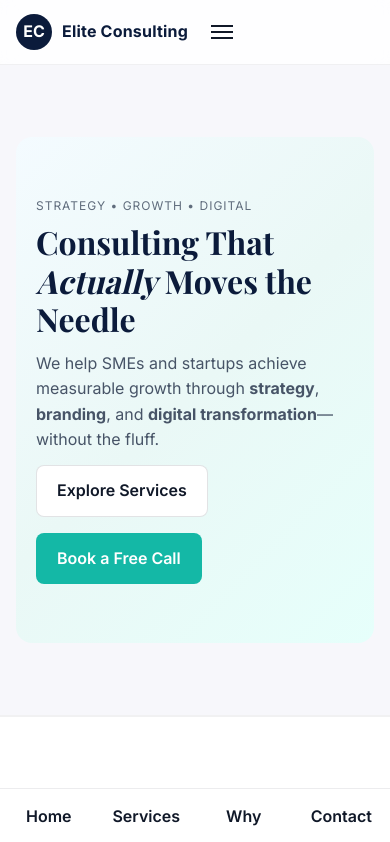
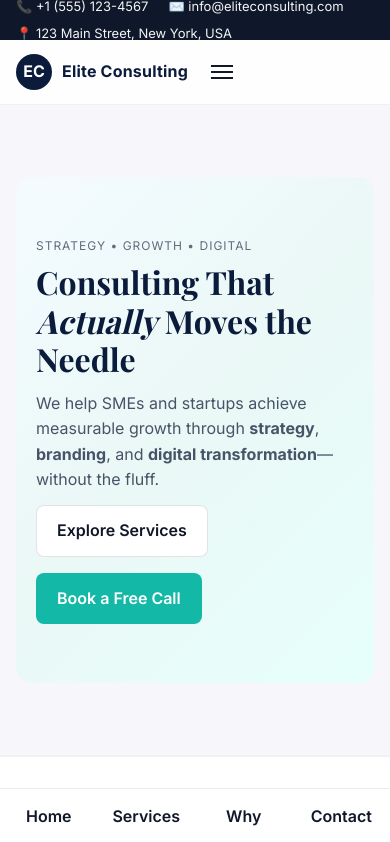
Before and after one commit to Waqar95/Consultant-site, an Angular app: page / in a window 390 px wide. Shown: the top 842 px of the page. Built offline with nearby package versions, Linux system fonts and the light colour scheme.

Commit message:
add top bar (phone, email, address on left), light hero gradient with dark text, white/teal buttons

```diff
--- a/src/app/pages/home/home.component.html
+++ b/src/app/pages/home/home.component.html
@@ -1,11 +1,24 @@
+<!-- Top Bar (phone, email, address — all on the left) -->
+<div class="top-bar" role="contentinfo">
+  <div class="container top-bar-inner">
+    <div class="top-bar-left">
+      <span class="contact-item">📞 +1 (555) 123-4567</span>
+      <span class="contact-item">✉️ info&#64;eliteconsulting.com</span>
+      <span class="contact-item">📍 123 Main Street, New York, USA</span>
+    </div>
+  </div>
+</div>
+
 <!-- Topbar / Header -->
 <header class="site-header" role="banner">
   <div class="container header-inner">
+    <!-- Left: Brand -->
     <a href="/" class="brand" aria-label="Elite Consulting Home">
       <span class="brand-mark">EC</span>
       <span class="brand-text">Elite Consulting</span>
     </a>
 
+    <!-- Center/Right: Main menu (desktop/tablet) -->
     <nav class="main-nav" aria-label="Primary">
       <a href="#about">About</a>
       <a href="#services">Services</a>
@@ -15,8 +28,10 @@
       <a href="#footer">More</a>
     </nav>
 
+    <!-- CTA (desktop/tablet). On mobile we’ll show in bottom nav. -->
     <a class="btn btn-accent header-cta" href="#contact">Get a Proposal</a>
 
+    <!-- Mobile menu toggle (placeholder for now) -->
     <button class="menu-toggle" aria-label="Open menu" aria-expanded="false">
       <span></span><span></span><span></span>
     </button>
@@ -319,7 +334,7 @@
     <div class="container">
       <small
         >© {{ year }} Elite Consulting — Design & Developed by
-        <strong>WaqroSoft</strong></small
+        <strong>company</strong></small
       >
     </div>
   </div>
--- a/src/app/pages/home/home.component.scss
+++ b/src/app/pages/home/home.component.scss
@@ -1,9 +1,30 @@
+/* ---------- Top Bar ---------- */
+.top-bar {
+  background: #0f172a; /* deep navy */
+  color: #ffffff;
+  font-size: 13px;
+  line-height: 1;
+}
+.top-bar-inner {
+  display: flex;
+  align-items: center;
+  min-height: 36px;
+}
+.top-bar-left {
+  display: flex;
+  flex-wrap: wrap;
+  gap: 14px 20px;
+}
+.contact-item {
+  opacity: 0.95;
+}
+
 /* ---------- Header ---------- */
 .site-header {
   position: sticky;
   top: 0;
   z-index: 50;
-  background: #ffffffcc;
+  background: #ffffffcc; /* translucent white */
   backdrop-filter: saturate(180%) blur(8px);
   border-bottom: 1px solid rgba(16, 24, 40, 0.06);
 }
@@ -95,7 +116,7 @@
 .hero .hero-overlay {
   background: transparent; /* no extra gradient */
   color: var(--color-text); /* dark text on light gradient */
-  text-shadow: none; /* not needed on light bg */
+  text-shadow: none;
   padding: clamp(20px, 4vw, 48px);
   border-radius: var(--radius-lg);
 }
--- a/src/styles.scss
+++ b/src/styles.scss
@@ -139,13 +139,13 @@ a:hover {
   box-shadow: var(--shadow-md);
 }
 
-/* Existing accent button remains (dark text). You can still use it elsewhere */
+/* Accent button (existing) */
 .btn-accent {
   background: var(--color-accent);
   color: #063c37;
 }
 
-/* New: buttons for the hero per your request */
+/* New: hero-specific buttons */
 .btn-white {
   background: #ffffff;
   color: var(--color-text);
```
